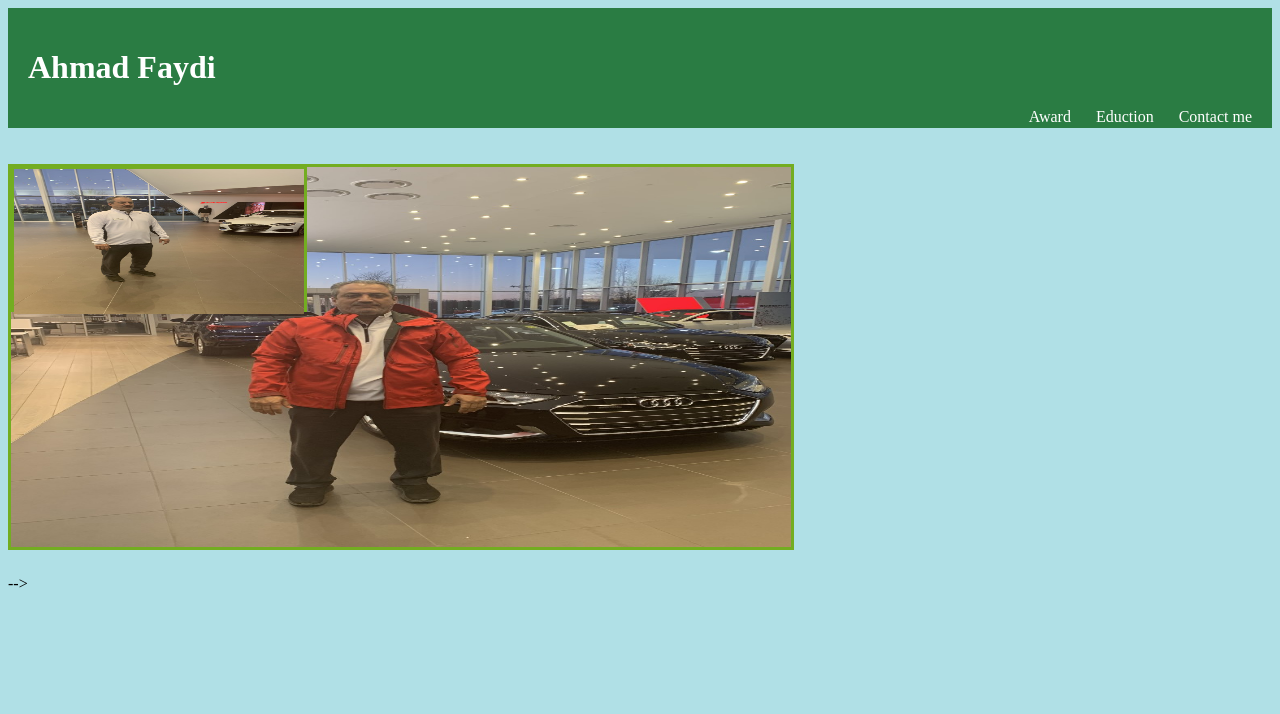
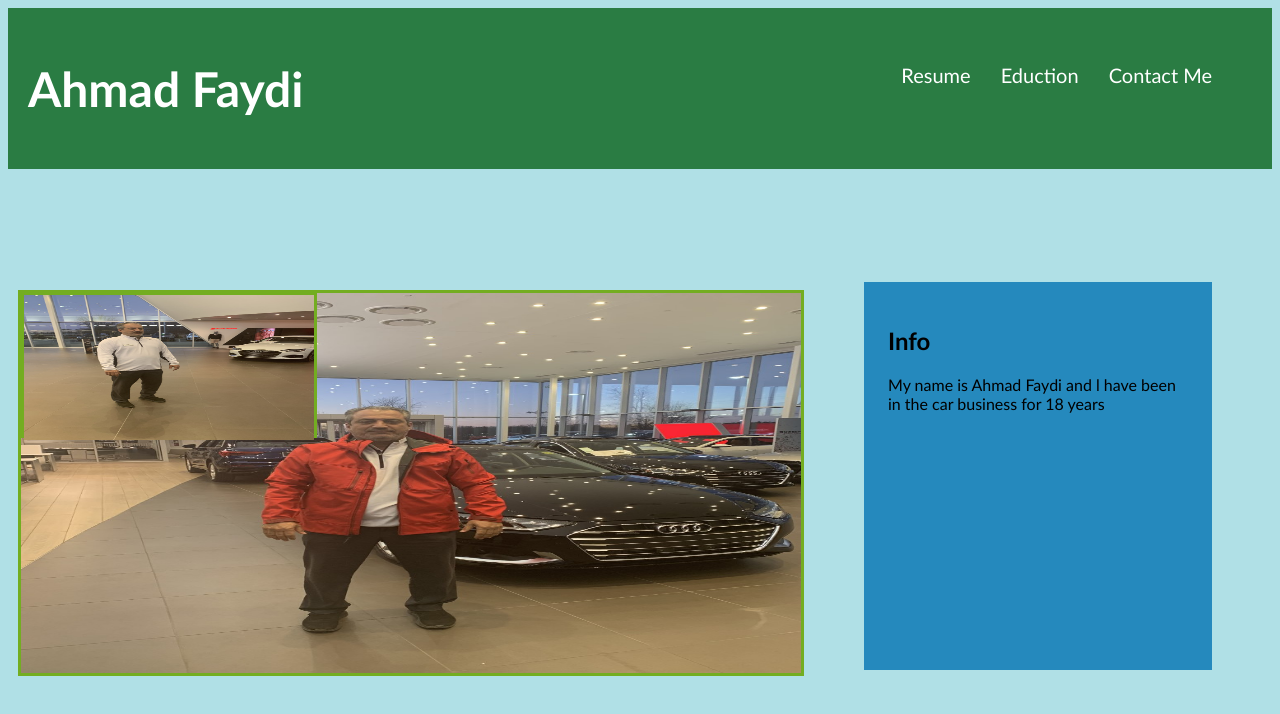
Before and after one commit to aafaydi/Ahmad_porto_module2, a plain HTML site: page index.html in a window 1280 px wide. Drawn offline with Linux system fonts and the light colour scheme.

Commit message:
add resume & update

```diff
--- a/index.html
+++ b/index.html
@@ -1,48 +1,72 @@
 <!DOCTYPE html>
-<html lang="eng">
+<html lang="en-us">
 
 <head>
     <meta charset="UTF-8" />
     <link rel="stylesheet" type="text/css" href="port.css">
-
+    <title>Profolio</title>
+</head>
 
 
 <body>
     <div class="header">
-        <div class="left"><h1>Ahmad Faydi</h1></div>
 
-            <div a href="https://www.google.com/" class="float-right">Contact me</a></div>
-            <div class="float-right">Eduction</div>
-            <div class="float-right">Award</div>
+        <h1>Ahmad Faydi</h1>
 
 
 
-   </div>
-   <br />
-  <br />
-  <div class="box">
-    <img src= "./images/Ahmad1.jpg" width="780" height="380" >
-    <div class="absolute">
-        <img src= "./images/Ahmad2.jpg" width="290" height ="145">
+        <div class="header">
+
+            <ul>
+                <li>
+                    <a href="#resume">Resume</a>
+                </li>
+                <li>
+                    <a href="#eduction">Eduction</a>
+                </li>
+                <li>
+                    <a href="#oontact">Contact Me</a>
+
+                </li>
+
+            </ul>
+
+        </div>
+
     </div>
-   </div>
-    <!-- <div class="sidecolumn"> -->
 
-    <!--recent <div class="float-right">Contact me</div>
-    <div class="float-right">Eduction</div>
-    <div class="float-right">Award</div>
-    </div>  --recent>
 
-    <div class="personal-info">
-        <h2>Experience</h2>
-          <p>I worked all my careed in car sales</p>
-     </div>
-          <div class="column">
-            <h2>My Picture</h2>
-            <img src="https://static.onecms.io/wp-content/uploads/sites/20/2019/10/michael-jackson-2000.jpg" width="600" height="600">    -->
-           <!-- </div --> -->
+
+
+    </br>
+    </br>
+<section class="about-me">
+    <div class="box">
+        <img src="./images/Ahmad1.jpg" width="790" height="380">
+        <div class="absolute">
+            <img src="./images/Ahmad2.jpg" width="290" height="145">
+
+        </div>
+
+    </div>
+    <div class="box2">
+        <h1>Info</h1>
+        <p> My name is Ahmad Faydi and l have been in the car business for 18 years</p>
+    </div>
+
+</section>
+
+<div class="nav">
+    <div> </div>
+    <div> </div>
+    <div> </div>
+
+</div>
+
+
 
 
 
 </body>
-</head>
+
+</html>
--- a/port.css
+++ b/port.css
@@ -1,27 +1,54 @@
-/* #headername{
-
-    display: flex;
-    justify-content: flex-start;
-} */
-
-/* .nav{
-display: flex; */
 
 
-/* }
-
-.navr{
-
-    display: flex;
-    justify-content: flex-end;
+/* nav {
+    padding-left: 0;
+    margin-bottom: 0;
+    list-style: none;
+    float:right;
+    display:inline;
 } */
 body {background-color: powderblue;}
 
-/* * {
-  box-sizing: border-box;
-  padding: 0;
-  margin: 0;
-} */
+.header {
+  padding: 20px;
+  font-family: 'Trebuchet MS', 'Lucida Sans Unicode', 'Lucida Grande', 'Lucida Sans', Arial, sans-serif;
+  background-color: #2a7c43;
+  color: #ffffff;
+
+}
+
+.header h1 {
+  display: inline-block;
+  font-size: 48px;
+}
+
+.header div {
+  padding-top: 15px;
+  margin-right: 20px;
+  float: right;
+  font-family: 'Gill Sans', 'Gill Sans MT', Calibri, 'Trebuchet MS', sans-serif;
+  font-size: 20px;
+}
+
+.header div ul {
+  list-style-type: none;
+}
+
+.header div ul li {
+  display: inline-block;
+  margin-left: 25px;
+}
+
+a {
+  color: #ffffff;
+  text-decoration: none;
+}
+
+p {
+  font-size: 16px;
+}
+
+
 
 .float-left {
   float: left;
@@ -34,21 +61,22 @@ body {background-color: powderblue;}
 }
 
 
-.header {
-  padding: 20px;
-  background-color: DodgerBlue;
-  background-color: #2a7c43;
-  color: #ffffff;
+
+
+div.box {
+
+  position: relative;
+  display: inline-block;
+
+  height: 380px;
+  width: 780px;
+  margin-top: 75px;
+  border: 3px solid #73AD21;
+  white-space: nowrap;
+  overflow-x: auto;
 }
 
-div.box {
-  position: relative;
-  right:0;
-  height: 380px;
-  width: 780px;
-  margin-bottom: 25px;
-  border: 3px solid #73AD21;
-}
+
 
 
 
@@ -61,51 +89,52 @@ div.absolute {
   border: 3px solid #73AD21;
 }
 
+.box2 {
 
-/* .header  > div {
-
-  background-color: #f1f1f1;
-  width: 100px;
-  height: 25px;
-  margin: 10px;
-  text-align: center;
-  line-height: 25px;
-  font-size: 15px;
-} */
-
-.sidecolumn{
-    display: flex;
-    /* flex-direction: row; */
-    flex-wrap: wrap;
-    justify-content: center;
-    /* width: 120px; */
-    background-color: rgb(71, 100, 25);
-
+  padding: 24px;
+  margin-left: 60px;
+  margin-top: 60px;
+  width: 300px;
+  height: 340px;
+  font-family: 'Gill Sans', 'Gill Sans MT', Calibri, 'Trebuchet MS', sans-serif;
+  background-color: #2589bd;
+}
+section.about-me {
+  display: flex;
+  flex-direction: row;
+  Margin: 10px;
+  flex-wrap: wrap;
+  /* align-content: center;
+  justify-content: center; */
+  align-items: center;
 }
 
-.sidecolumn  > div {
-    background-color: #f1f1f1;
-    width: 100px;
-    height: 25px;
-    margin: 10px;
-    text-align: center;
-    line-height: 25px;
-    font-size: 15px;
+ Section.nav {
+  display: flex;
+  flex-direction: row;
+  margin: 10px;
+  align-items: right;
 
 
-}
 
-.personal-info div {
-  width: 410px;
+
+ }
+
+
+
+
+
+.personal-info > div {
+  width: 30%;
   display: inline-block;
   vertical-align: top;
-  text-align: left;
+  text-align: center;
   margin: 30px 0 0 60px;
   color: white;
 }
 
   @media screen and (max-width:600px) {
-    .column {
+    .row {
       width: 100%;
     }
 }
```
Also changed, not shown: 1 other file.
